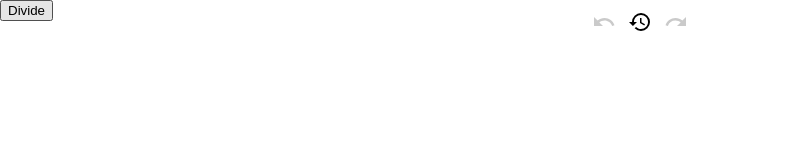
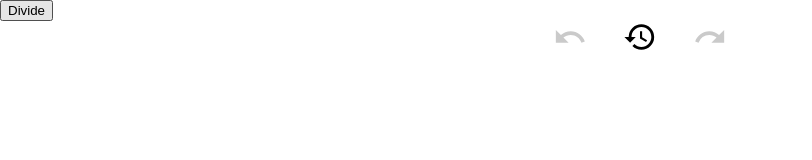
Before and after one commit to DevanTurtle7/brickhack9, a React (Create React App) app: page / in a window 1280 px wide. Shown: the top 160 px of the page, without its empty margins (0-812 px from the left). Built offline with nearby package versions, Linux system fonts and the light colour scheme.

Commit message:
Update styling

```diff
--- a/src/styles/index.css
+++ b/src/styles/index.css
@@ -102,15 +102,15 @@ p {
 .toolbar {
   width: fit-content;
   position: absolute;
-  top: 10px;
+  top: 20px;
   left: 50%;
   transform: translate(-50%, 0px);
 }
 
 .toolbar .icon-button {
-  font-size: 24px;
-  margin-left: 6px;
-  margin-right: 6px;
+  font-size: 34px;
+  margin-left: 18px;
+  margin-right: 18px;
 }
 
 .icon-button-enabled {
```
